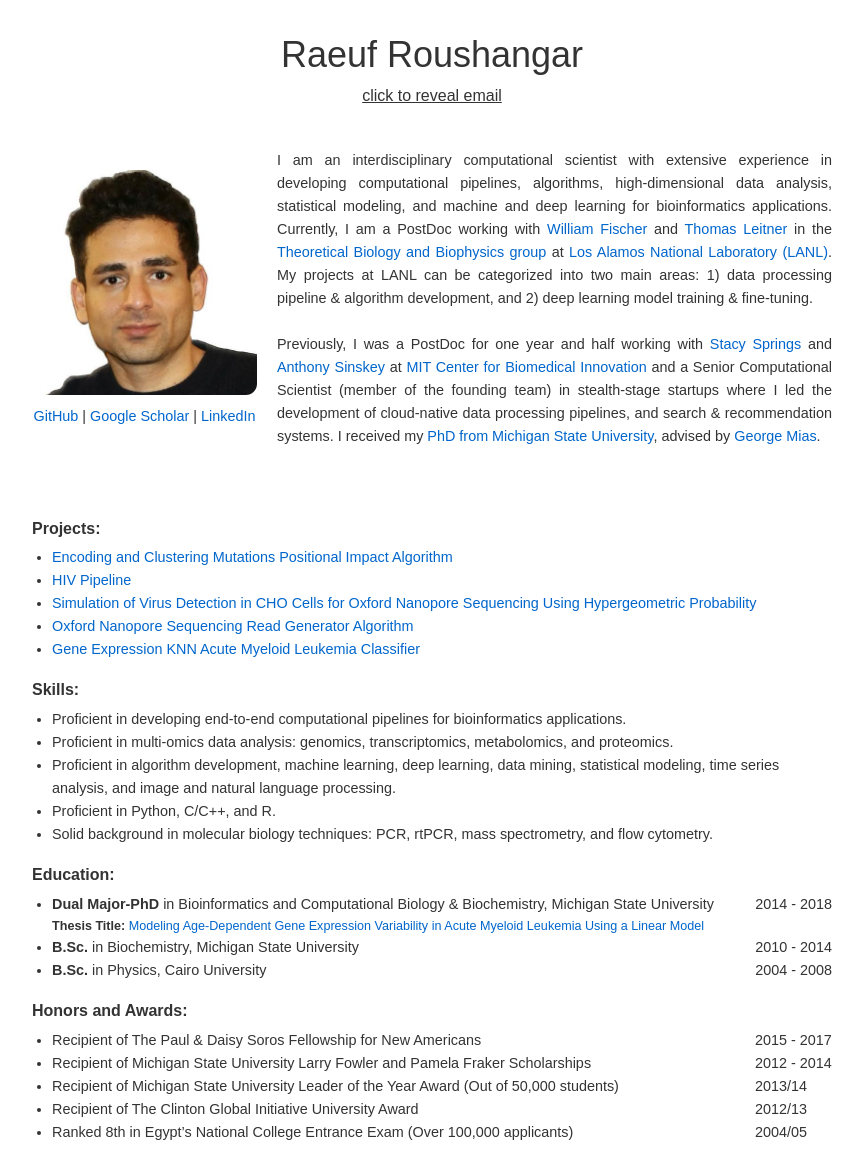
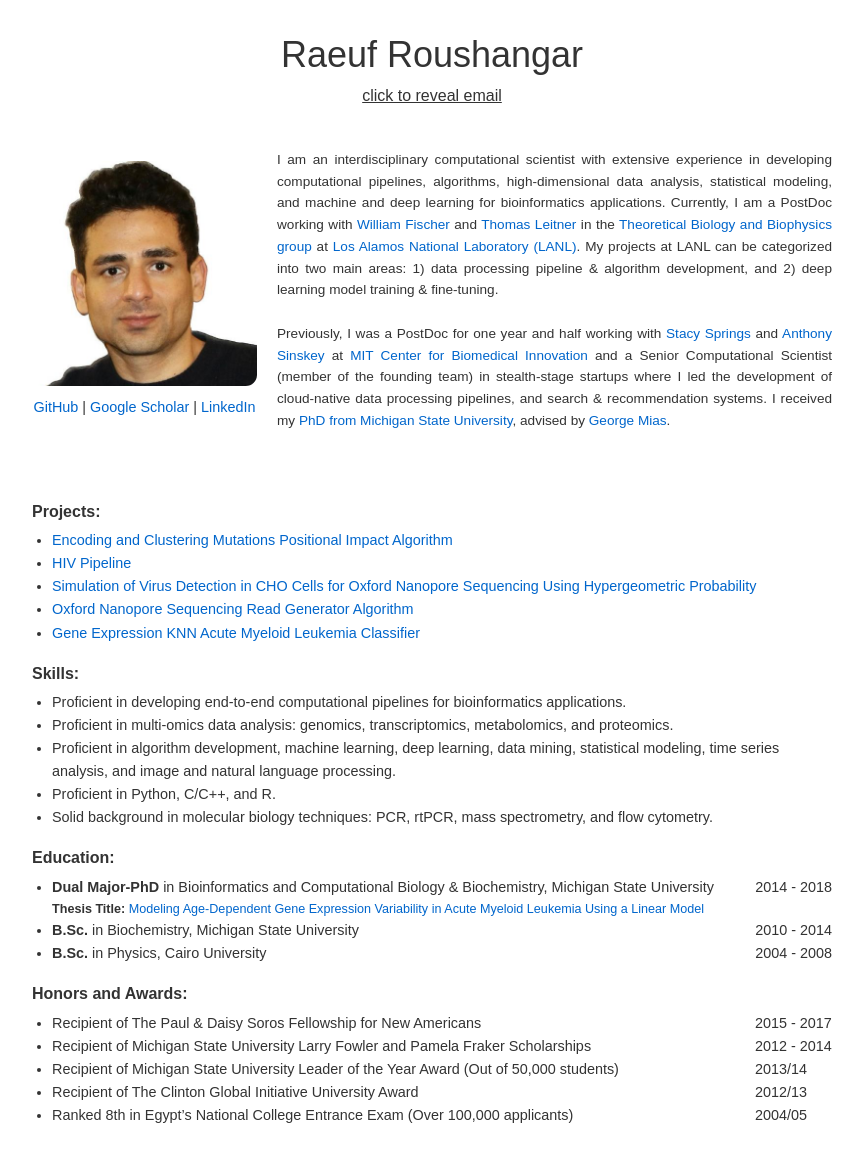
Before and after one commit to raeufroushangar/raeufroushangar.com, a Jekyll site: the page built from index.html, in a window 1280 px wide. Shown: the whole page, without its empty margins (208-1071 px from the left). Built offline with Jekyll 4.4.1, drawn with Linux system fonts in a browser that asks for light colours.

Commit message:
Updated index.html

```diff
--- a/index.html
+++ b/index.html
@@ -22,7 +22,7 @@
     </div>
   </div>
 
-  <div style="max-width: 600px; font-size: 0.9em; text-align: justify;">
+  <div style="max-width: 600px; font-size: 0.85em; text-align: justify;">
     I am an interdisciplinary computational scientist with extensive experience in developing computational pipelines, algorithms, high-dimensional data analysis, statistical modeling, and machine and deep learning for bioinformatics applications. Currently, I am a PostDoc working with <a href="https://lanlexperts.elsevierpure.com/en/persons/william-mclean-fischer" target="_blank">William Fischer</a> and <a href="https://public.lanl.gov/tkl/" target="_blank">Thomas Leitner</a> in the <a href="https://www.lanl.gov/org/ddste/aldsc/theoretical/theoretical-biology-biophysics/index.php" target="_blank">Theoretical Biology and Biophysics group</a> at <a href="https://www.lanl.gov" target="_blank">Los Alamos National Laboratory (LANL)</a>. My projects at LANL can be categorized into two main areas: 1) data processing pipeline & algorithm development, and 2) deep learning model training & fine-tuning.
     <br><br>
     Previously, I was a PostDoc for one year and half working with <a href="https://cbi.mit.edu/biographies/" target="_blank">Stacy Springs</a> and <a href="https://biology.mit.edu/profile/anthony-j-sinskey/" target="_blank">Anthony Sinskey</a> at <a href="https://cbi.mit.edu" target="_blank">MIT Center for Biomedical Innovation</a> and a Senior Computational Scientist (member of the founding team) in stealth-stage startups where I led the development of cloud-native data processing pipelines, and search & recommendation systems. I received my <a href="https://d.lib.msu.edu/etd/19662" target="_blank">PhD from Michigan State University</a>, advised by <a href="https://georgemias.org" target="_blank">George Mias</a>.
```
